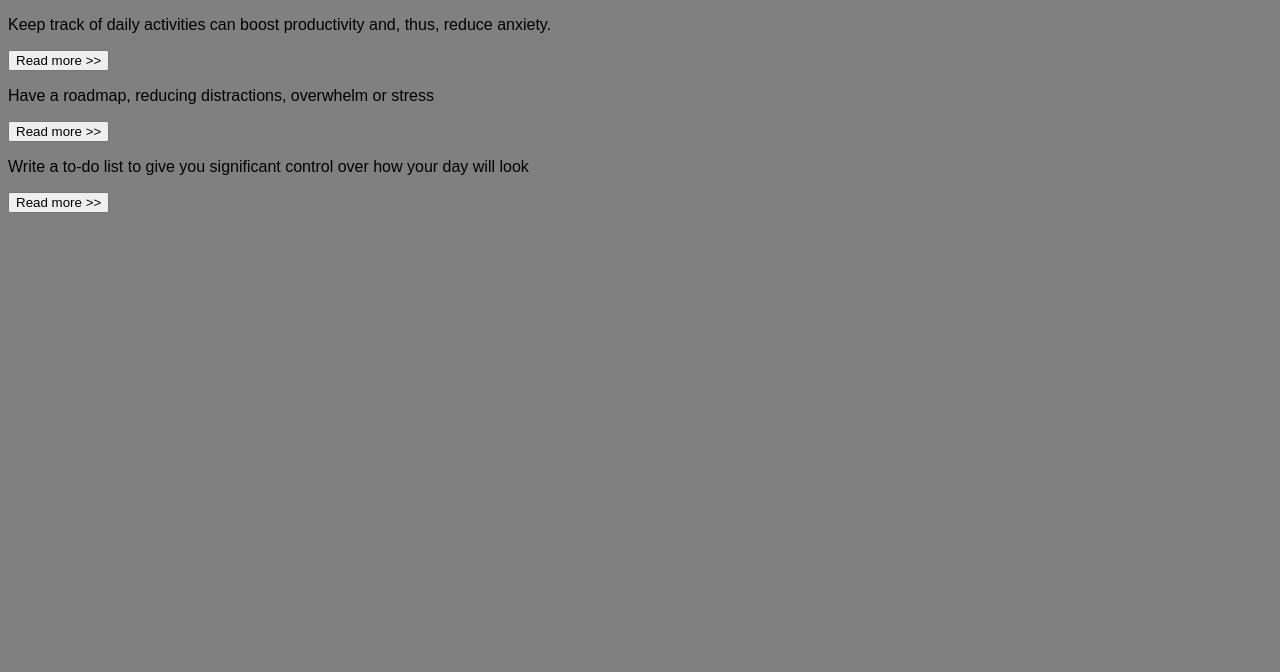
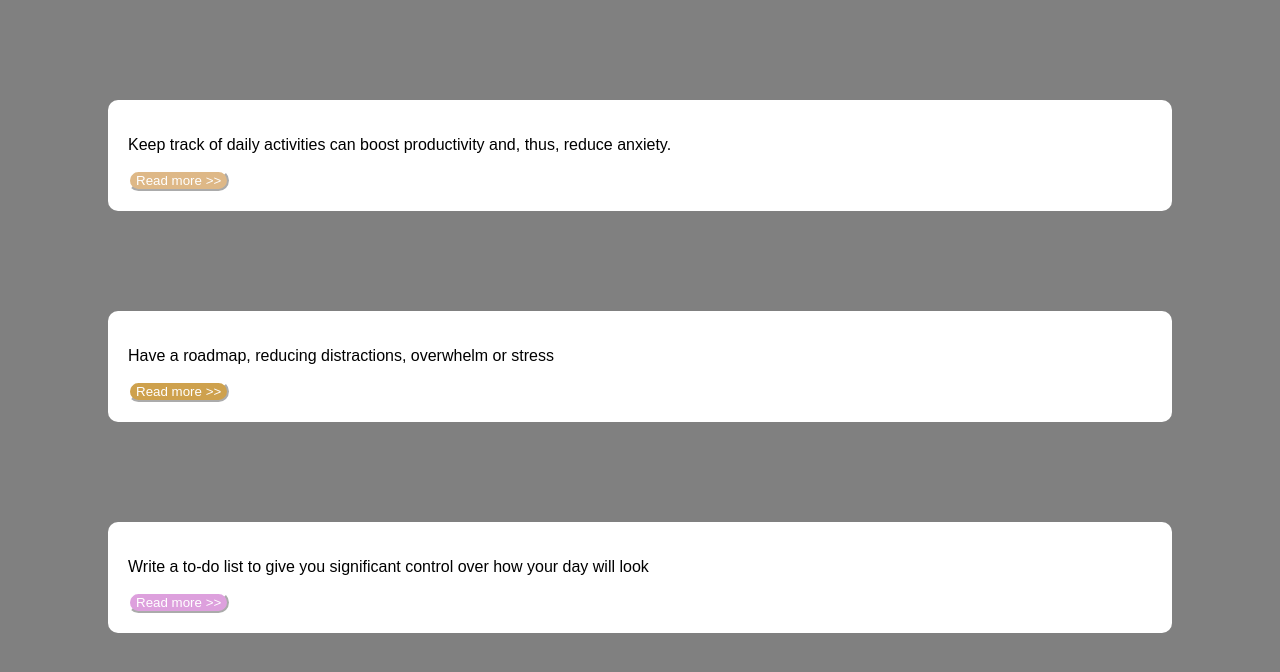
Before and after one commit to NgetSokunkanha/W3-Practice-CSS, a plain HTML site: page START CODE/EX-1/index.html in a window 1280 px wide. Drawn offline with Linux system fonts and the light colour scheme.

Commit message:
exercises

```diff
--- a/START CODE/EX-1/index.html
+++ b/START CODE/EX-1/index.html
@@ -10,15 +10,15 @@
 
   <div>
       <p>Keep track of daily activities can boost productivity and, thus, reduce anxiety.</p>
-      <button>Read more >></button>
+      <button id="button1">Read more >></button>
   </div>
   <div >
       <p>Have a roadmap, reducing distractions, overwhelm or stress</p>
-      <button >Read more >></button>
+      <button id="button2">Read more >></button>
   </div>
   <div >
       <p>Write a to-do list to give you significant control over how your day will look</p>
-      <button>Read more >></button>
+      <button id="button3">Read more >></button>
   </div>
 </body>
 </html>
--- a/START CODE/EX-1/style.css
+++ b/START CODE/EX-1/style.css
@@ -1,4 +1,40 @@
 body {
     background: grey;
     font-family: sans-serif;
+
 }
+
+div {
+    margin: 100px;
+    background-color: white;
+    border-radius: 10px;
+    padding: 20px;
+
+
+}
+
+button {
+    border-radius: 30px;
+    border-color: white;
+    color: white;
+}
+
+#button1 {
+    background-color: burlywood;
+}
+#button1:hover {
+    background-color:  yellowgreen;
+}
+#button2 {
+    background-color: rgb(206, 161, 77);
+}
+#button2:hover {
+    background-color: orangered;
+}
+
+#button3{
+    background-color: plum;
+}
+#button3:hover {
+    background-color: purple;
+}
--- a/START CODE/EX-2/selectors.css
+++ b/START CODE/EX-2/selectors.css
@@ -5,20 +5,39 @@ DO NOT ALTER THE EXISTING HTML TO DO THIS.  WRITE ONLY CSS!*/
 /* MANDATORY CHALLENGES */
 
 /* Give the <body> element a background of #bdc3c7*/
+body {
+    background-color: #bdc3c7;
+}
 
 /* Make the <h1> element #9b59b6*/
+h1 {
+    color: #9b59b6;
+}
 
 /* Make all <h2> elements orange */
+h2 {
+    color: orange;
+}
 
 /* Make all <li> elements blue(pick your own hexadecimal blue)*/
-
+li {
+    color: rgb(63, 63, 141);
+}
 /*Change the background on every paragraph to be yellow*/
-
+p {
+    background-color: yellow;
+}
 /*Make all inputs have a 3px red border*/
+input {
+    border-color: red ;
+    font-size: 3px;
+}
 
 /* Give everything with the class 'hello' a white background*/
 
-
+.hello {
+    background-color: white;
+}
 
 
 /* BONUS CHALLENGES */
@@ -27,13 +46,30 @@ DO NOT ALTER THE EXISTING HTML TO DO THIS.  WRITE ONLY CSS!*/
 
 
 /* Make all the <p>'s that are nested inside of divs 25px font(font-size: 25px)*/
+div > p {
+    font-size: 25px;
+}
 
 /* Make only inputs with type 'text' have a gray background*/
+input[type="text"] {
+    background-color: gray;
+}
 
 /* Make all "checked" checkboxes have a left margin of 50px(margin-left: 50px)*/
+input[type="checkbox"]:checked {
+    margin-left: 50px;
+}
 
 /* Make the <label> elements all UPPERCASE without changing the HTML(definitely look this one up*/
-
+label {
+    text-transform: uppercase;
+}
 /* Make the first letter of the element with id 'special' green and 100px font size(font-size: 100)*/
-
+#special::first-letter {
+    color: green;
+    font-size: 100px;
+}
 /* Make the <h1> element's color change to blue when hovered over */
+h1:hover {
+    color: blue;
+}
--- a/START CODE/EX-3/style.css
+++ b/START CODE/EX-3/style.css
@@ -1 +1,12 @@
 /* TODO */
+button {
+    background-color: rgb(199, 112, 126);
+    color: white;
+    border-color: white;
+    cursor: pointer;
+    border-radius: 10px;
+}
+
+button:hover {
+    background-color: rgb(147, 22, 64);
+}
```
